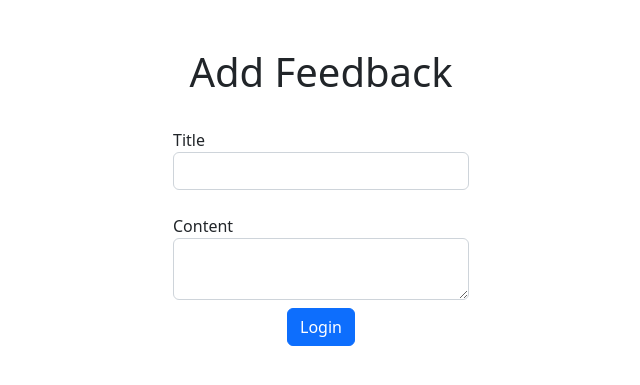
After one commit to MattBaer77/EX_29.5_flask-feedback_Baer, a Flask app: a page that uses templates/feedback.html in a window 1280 px wide. The commit adds this page. Shown: the top 385 px of the page, without its empty margins (319-959 px from the left). Run offline with Flask 2, Linux system fonts and the light colour scheme; the visitor is signed in with stand-in values (Sample User, id 1).

Commit message:
consolodated forms - needs revisions - added routes

```diff
--- a/app.py
+++ b/app.py
@@ -1,8 +1,9 @@
 from flask import Flask, render_template, redirect, session, flash
 from flask_debugtoolbar import DebugToolbarExtension
-from models import connect_db, db, User
-from forms import UserRegistrationForm, LoginForm
+from models import connect_db, db, User, Feedback
+from forms import UserRegistrationForm, LoginForm, FeedbackForm
 from sqlalchemy.exc import IntegrityError
+from user_not_logged_in import *
 
 app = Flask(__name__)
 app.config["SQLALCHEMY_DATABASE_URI"] = "postgresql:///flask_feedback"
@@ -51,7 +52,7 @@ def register():
 
         flash('Welcome! Successfully Created Your Account!', "success")
 
-        return redirect('/secret')
+        return redirect(f'/users/{username}')
 
     else:
 
@@ -76,14 +77,13 @@ def login():
         if login_user:
             flash(f"Welcome Back, {login_user.username}!", "primary")
             session['username'] = login_user.username
-            return redirect('/secret')
+            return redirect(f'/users/{username}')
 
         else:
             form.username.errors = ['Invalid username/password.']
 
     return render_template('login.html', form=form)
 
-    return render_template("login.html", form=form)
 
 @app.route('/logout')
 def logout_user():
@@ -94,8 +94,7 @@ def logout_user():
 @app.route('/secret')
 def secret():
 
-    if 'username' not in session:
-        flash(f"Please login first!", "danger")
+    if user_not_logged_in():
         return redirect('/login')
 
     return render_template("secret.html")
@@ -103,10 +102,51 @@ def secret():
 @app.route('/users/<username>')
 def user_details(username):
 
-    if 'username' not in session:
-        flash(f"Please login first!", "danger")
+    if user_not_logged_in():
+        return redirect('/login')
+
+    user = User.query.get_or_404(username)
+    return render_template("user-details.html", user=user)
+
+@app.route('/users/<username>/delete', methods=["POST"])
+def delete_user(username):
+
+    if user_not_logged_in():
         return redirect('/login')
 
     user = User.query.get_or_404(username)
 
-    return render_template("user-details.html", user=user)
+    if user.username == session['username']:
+        db.session.delete(user)
+        db.session.commit()
+        flash("User deleted!", "info")
+        return redirect('/login')
+
+    flash("You don't have permission to do that!", "danger")
+    return redirect('/login')
+
+@app.route('/users/<username>/feedback/add', methods=['GET', 'POST'])
+def add_feedback(username):
+
+    if user_not_logged_in():
+        return redirect('/login')
+
+    form = FeedbackForm()
+
+    if form.validate_on_submit():
+        title = form.title.data
+        content = form.content.data
+
+        new_feedback = Feedback(title=title, content=content, username=username)
+
+        db.session.add(new_feedback)
+
+        try:
+            db.session.commit()
+        except IntegrityError:
+            form.feedback.errors.append('Could not save your feedback')
+            return render_template('/login')
+
+        return redirect(f'/users/{username}')
+
+    return render_template('feedback.html', form=form)
--- a/forms.py
+++ b/forms.py
@@ -2,6 +2,8 @@ from flask_wtf import FlaskForm
 from wtforms import StringField, PasswordField
 from wtforms.fields.html5 import EmailField
 from wtforms.validators import InputRequired
+from wtforms.widgets import TextArea
+
 
 class UserRegistrationForm(FlaskForm):
     """
@@ -12,6 +14,8 @@ class UserRegistrationForm(FlaskForm):
     last_name
     """
 
+    form_name = 'User Registration'
+
     username = StringField("Username", validators=[InputRequired()])
     password = PasswordField("Password", validators=[InputRequired()])
     email = EmailField("Email", validators=[InputRequired()])
@@ -20,5 +24,15 @@ class UserRegistrationForm(FlaskForm):
 
 class LoginForm(FlaskForm):
 
+    form_name = 'Login Form'
+
     username = StringField("Username", validators=[InputRequired()])
     password = PasswordField("Password", validators=[InputRequired()])
+
+
+class FeedbackForm(FlaskForm):
+
+    form_name = "Add Feedback"
+
+    title = StringField("Title", validators=[InputRequired()])
+    content = StringField("Content", validators=[InputRequired()], widget=TextArea())
--- a/models.py
+++ b/models.py
@@ -66,6 +66,8 @@ class User(db.Model):
         else:
             return False
 
+    feedback = db.relationship('Feedback', backref='user', cascade='all, delete-orphan')
+
 class Feedback(db.Model):
 
     __tablename__ = 'feedback'
@@ -76,7 +78,7 @@ class Feedback(db.Model):
         autoincrement=True
     )
 
-    text = db.Column(
+    title = db.Column(
         db.String(50),
         nullable=False
     )
@@ -90,5 +92,3 @@ class Feedback(db.Model):
         db.String(20),
         db.ForeignKey('users.username', ondelete='CASCADE')
     )
-
-    user = db.relationship('User', backref='feedback')
--- /dev/null
+++ b/templates/base-form.html
@@ -0,0 +1,35 @@
+{% extends 'base.html' %}
+
+{% block title %}Login{% endblock %}
+
+{% block content %}
+
+<div align="center">
+
+    <h1>{{ form.form_name }}</h1>
+
+    <div class="w-25">
+
+        <form method="POST">
+
+            {{ form.hidden_tag() }}
+            {% for field in form if field.widget.input_type != 'hidden'%}
+            <div class="form-group" align="start">
+
+                {{field.label(class_="mt-4")}}
+                {{field(class_="form-control")}}
+
+                {% for err in field.errors %}
+                {{err}}
+                {% endfor %}
+            </div>
+            {% endfor %}
+            <button class="btn btn-primary mt-2">Login</button>
+
+        </form>
+
+    </div>
+
+</div>
+
+{% endblock %}
--- /dev/null
+++ b/templates/feedback.html
@@ -0,0 +1 @@
+{% extends 'base-form.html' %}
--- /dev/null
+++ b/user_not_logged_in.py
@@ -0,0 +1,7 @@
+from flask import session, flash
+
+def user_not_logged_in():
+    if "username" not in session:
+        flash("Please login first!", "danger")
+        return True
+    return False
```
Also changed, not shown: templates/register.html (+1 -35 lines), templates/user-details.html (+21 -0 lines).
